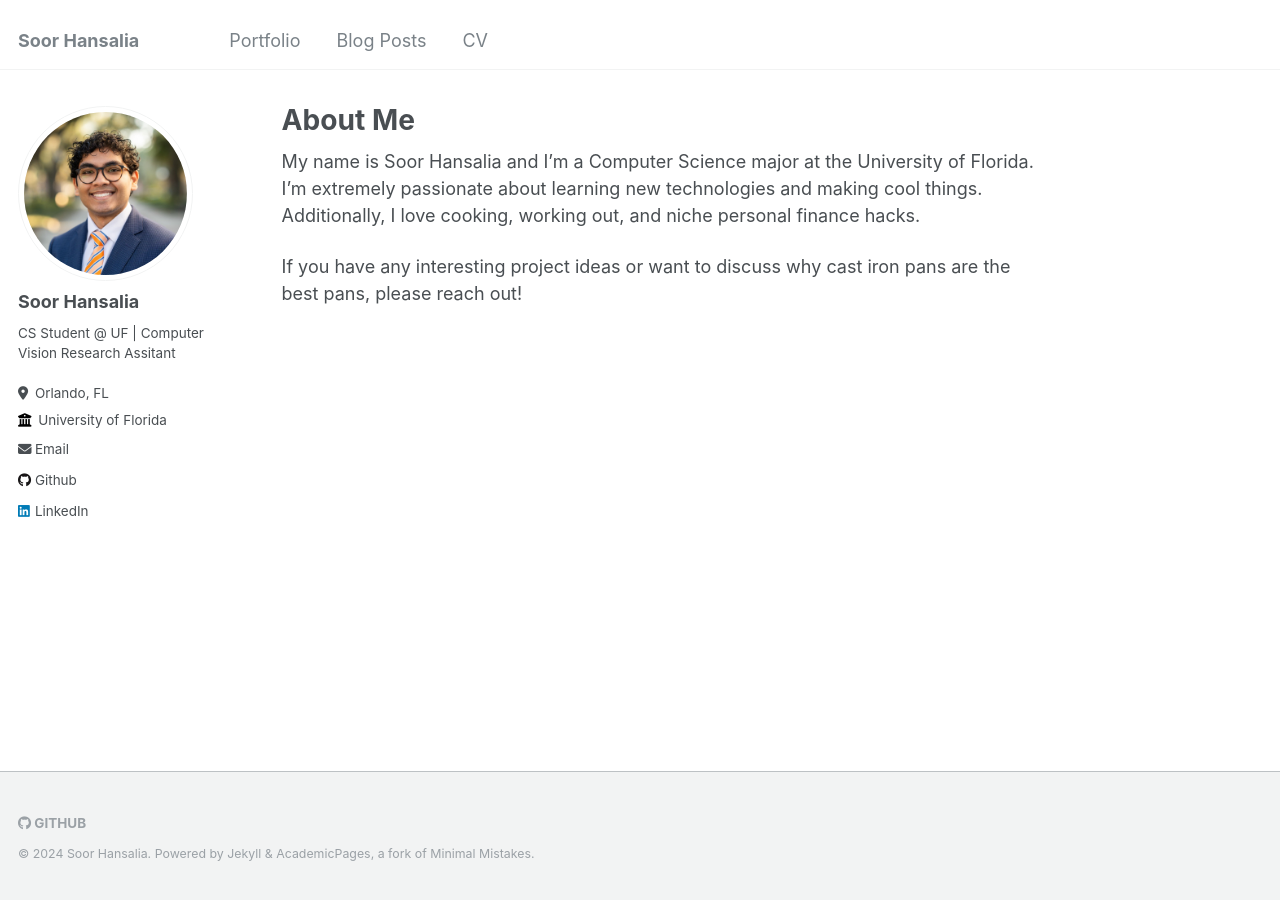
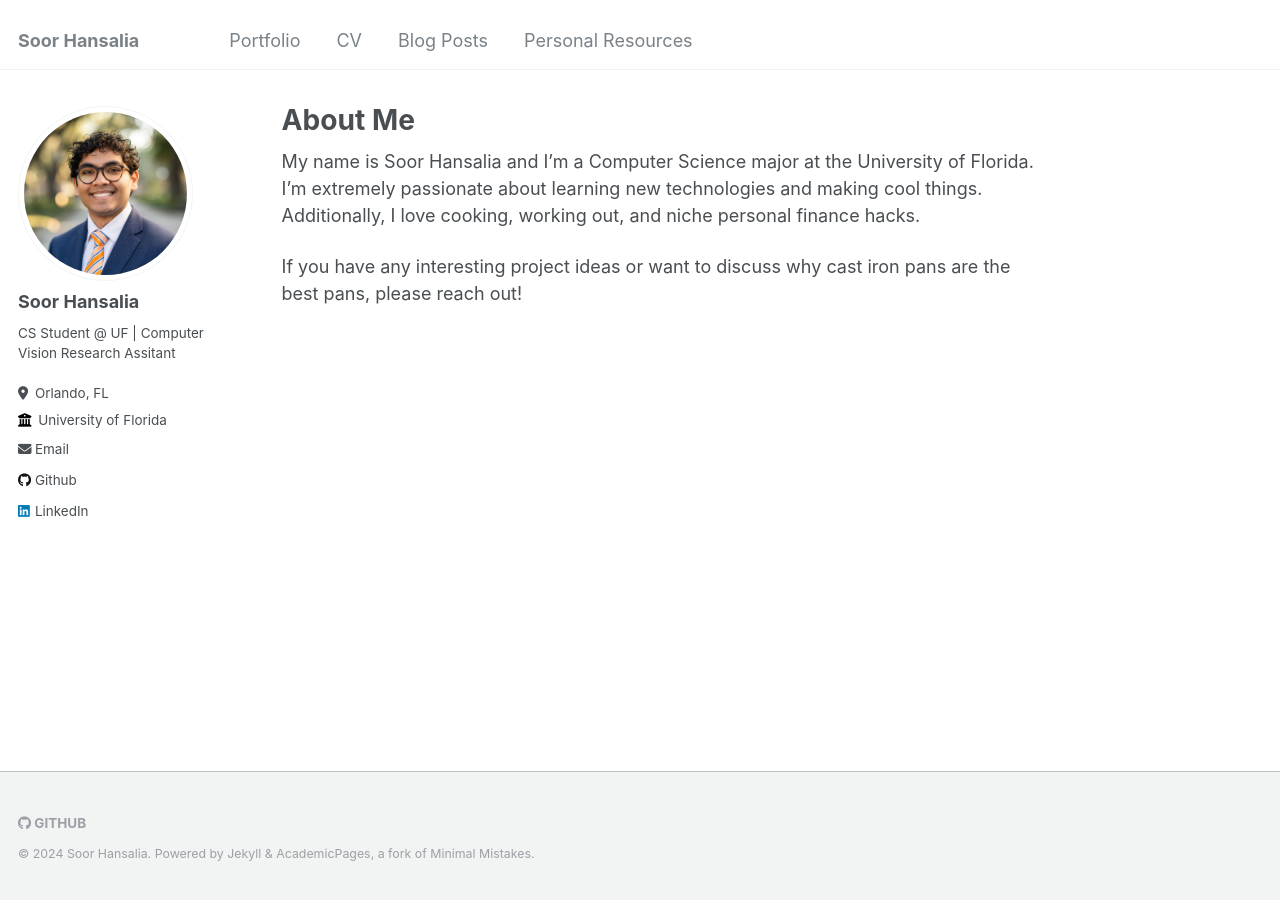
Before and after one commit to Soor1/Soor1.github.io, a Jekyll site: the page built from _pages/about.md, in a window 1280 px wide. Built offline with Jekyll 4.4.1, drawn with Linux system fonts in a browser that asks for light colours.

Commit message:
Update navigation.yml

```diff
--- a/_data/navigation.yml
+++ b/_data/navigation.yml
@@ -12,11 +12,11 @@ main:
   - title: "Portfolio"
     url: /portfolio/
 
+  - title: "CV"
+    url: /cv/
+
   - title: "Blog Posts"
     url: /year-archive/
 
-  - title: "CV"
-    url: /cv/
-
-  # - title: "Guide"
-  #   url: /markdown/
+  - title: "Personal Resources"
+    url: /markdown/
```
